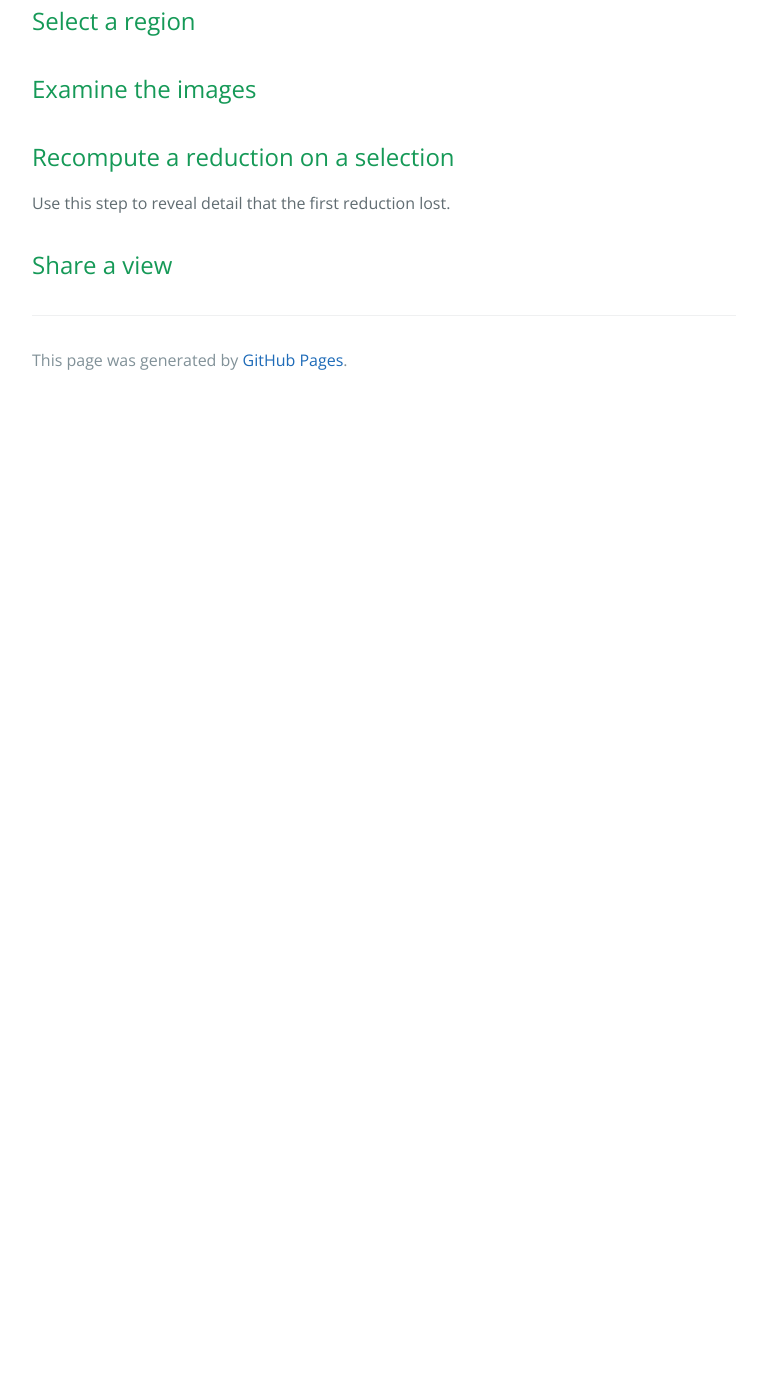
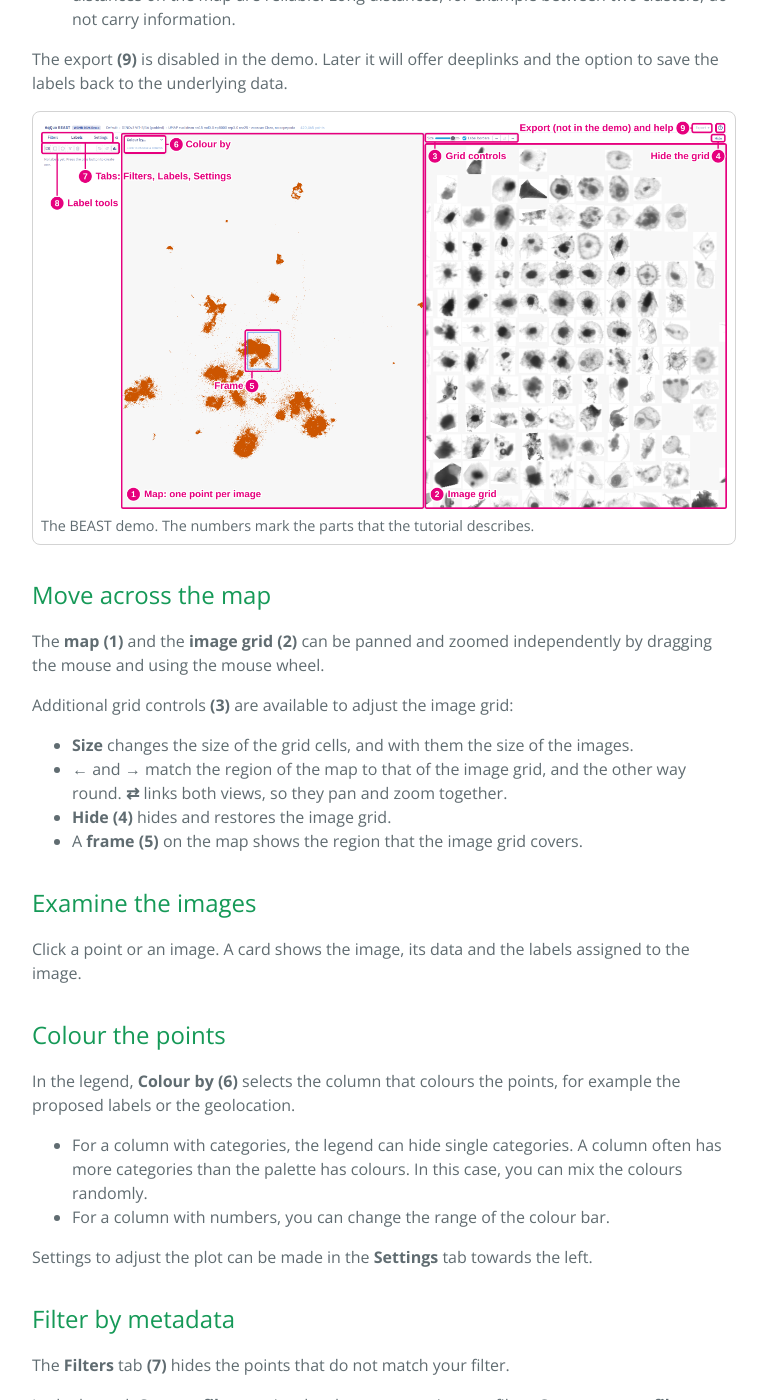
Before and after one commit to Kainmueller-Lab/aqqua, a Jekyll site: the page built from beast_tutorial.md, in a window 1280 px wide and 1400 px high, scrolled down 1035 px. Shown: the whole window, without its empty margins (256-1023 px from the left). Built offline with Jekyll 4.4.1, drawn with Linux system fonts in a browser that asks for light colours; before the commit the page ends 1439 px from its top, so only the background shows below that; some of the changed text lies outside the part shown.

Commit message:
Add annotated demo screenshot, survey links and tutorial edits
- Add the annotated screenshot to the tutorial and refer to its numbered parts
- Keep the editable SVG and the plain screenshot next to the PNG
- Fix typos and grammar in the tutorial
- Link both surveys on the BEAST page and the first survey in the tutorial
- Remove the pilot partner option from the demo box

Co-Authored-By: Claude Sonnet 5.5 <noreply@anthropic.com>

```diff
--- a/beast_tutorial.md
+++ b/beast_tutorial.md
@@ -1,52 +1,77 @@
 ---
 layout: default
 title: "BEAST tutorial"
-description: "Step-by-step guide to explore and label an image collection with BEAST."
+description: "Short guide to explore and label an image collection in the BEAST demo."
 ---
 
 # BEAST tutorial
 
-This tutorial shows how to explore an image collection with BEAST and how to label what you find.
-For the ideas behind the tool, read the [overview]({% link beast.md %}).
-
-<!-- TODO: complete this page. The headings below are a suggested order. Describe the release
-     version, and mark screenshots from the prototype as "development version". -->
+This tutorial shows how to explore an image collection in the [BEAST demo](https://aqqua-beast-demo.mdc-berlin.de/)
+and how to label what you find. For the ideas behind the tool, read the
+[overview]({% link beast.md %}).
 
 ## Before you start {#start}
 
-<!-- TODO: browser requirements, account, example collection. -->
+You need a username and password. We hand them out at the conference, and you can request them in
+our [first survey](https://survey.mdc-berlin.de/beast).
 
-## Open a collection {#open}
+### About the demo
 
-<!-- TODO: how to select a model and a reduction. -->
+- **Data:** Images from the ZooScanNet dataset, taken from the Planktonzilla dataset together with
+  the classes that Planktonzilla proposes for them.
+- **Model:** DINOv3 ViT-B/16. It was trained on natural images, not on plankton, but it also gives
+  strong embeddings for plankton images. The model turns each image into an embedding.
+- **Map:** UMAP. Each point is one image, and similar images lie close together. Short distances on
+  the map are reliable. Long distances, for example between two clusters, do not carry information.
+
+The export **(9)** is disabled in the demo. Later it will offer deeplinks and the option to save the labels back to the underlying data.
+
+<figure>
+  <a class="lightbox" href="{{ '/assets/beast/beast_annotated.png' | relative_url }}">
+    <img src="{{ '/assets/beast/beast_annotated.png' | relative_url }}" alt="Screenshot of the BEAST demo with numbered parts">
+  </a>
+  <figcaption>The BEAST demo. The numbers mark the parts that the tutorial describes.</figcaption>
+</figure>
 
 ## Move across the map {#move}
 
-<!-- TODO: zoom, pan, reset, and how the two views stay linked. -->
+The **map (1)** and the **image grid (2)** can be panned and zoomed independently by dragging the mouse and using the mouse wheel.
+
+Additional grid controls **(3)** are available to adjust the image grid:
+
+- **Size** changes the size of the grid cells, and with them the size of the images.
+- **←** and **→** match the region of the map to that of the image grid, and the other way round. **⇄** links both views, so they pan and zoom together.
+- **Hide (4)** hides and restores the image grid.
+- A **frame (5)** on the map shows the region that the image grid covers.
+
+## Examine the images {#images}
+
+Click a point or an image. A card shows the image, its data and the labels assigned to the image.
+
+## Colour the points {#colour}
+
+In the legend, **Colour by (6)** selects the column that colours the points, for example the proposed labels or the geolocation.
+
+- For a column with categories, the legend can hide single categories. A column often has more categories than the palette has colours. In this case, you can mix the colours randomly.
+- For a column with numbers, you can change the range of the colour bar.
+
+Settings to adjust the plot can be made in the **Settings** tab towards the left.
 
 ## Filter by metadata {#filter}
 
-<!-- TODO: the filter panel, the available columns, how several filters combine. -->
+The **Filters** tab **(7)** hides the points that do not match your filter.
 
-## Colour the points {#colour}
+In the legend, **Copy as filter** copies the shown categories as a filter. **Copy range as filter**
+copies the colour range. Paste the filter in the Filters tab or in a label.
 
-<!-- TODO: the colour menu, categorical and numeric scales, the legend. -->
+## Label a region {#select}
 
-## Select a region {#select}
+1. Open the **Labels** tab **(7)** and make a new label with the label tools **(8)**.
+2. Choose the box or the polygon tool and draw around points on the map to select them.
+3. To cut a hole in a label, for example to make a donut shape, select **Negative selections** in
+   the label before you draw.
+4. To keep only matching images in a label, for example by geolocation or depth, add a filter to the label.
 
-<!-- TODO: how to draw a region, how to add a second one, how filters interact. -->
+You can copy and paste labels, selections and filters using ctrl+c and ctrl+v.
 
-## Examine the images {#images}
-
-<!-- TODO: the image cloud, the detail view, the metadata of a single image. -->
-
-## Recompute a reduction on a selection {#recompute}
-
-Use this step to reveal detail that the first reduction lost.
-
-<!-- TODO: the dialog, the three methods, the parameters, how long it takes. Add a before and
-     after screenshot of one dense region. -->
-
-## Share a view {#share}
-
-<!-- TODO: how to create a link, and what the link carries. -->
+You can also show per-label sample images and statistics.
```
Also changed, not shown: beast.md (+7 -7 lines), assets/beast/beast_annotated.png (added), assets/beast/beast_annotated.svg (added), assets/beast/beast_pure.png (added).
